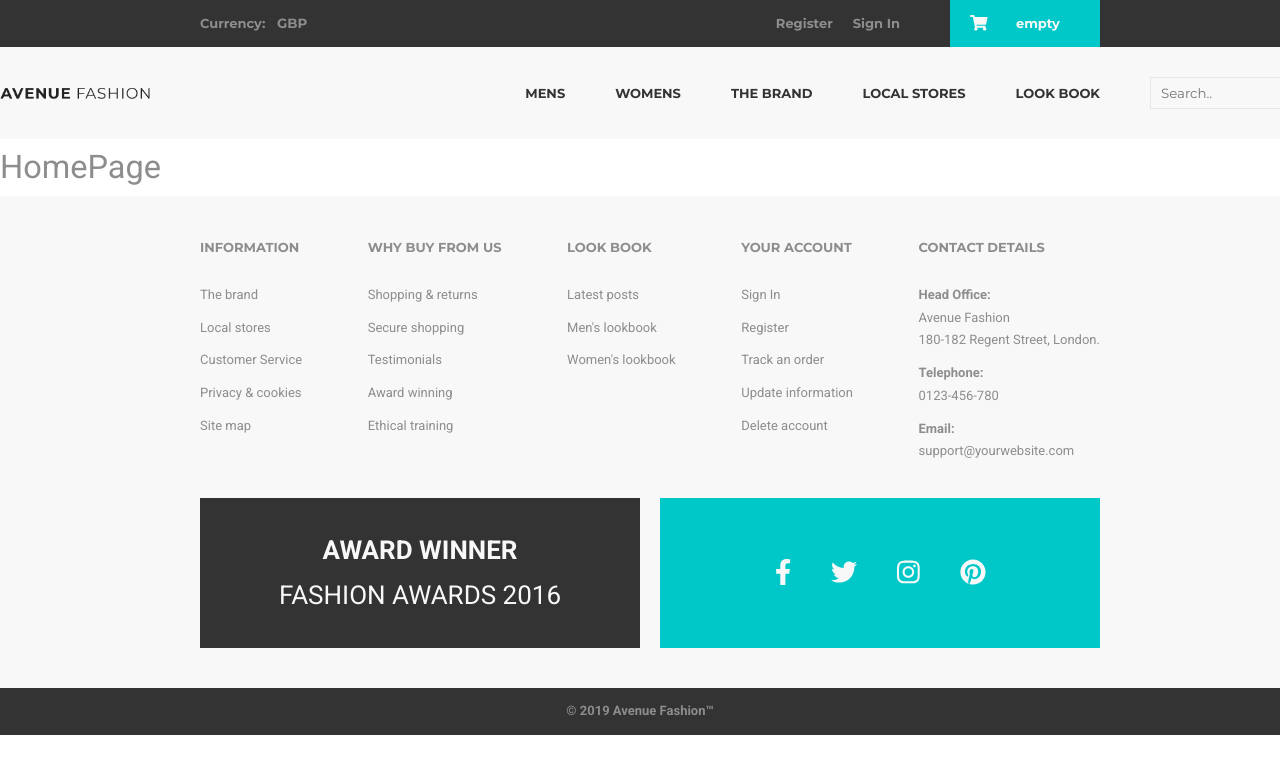
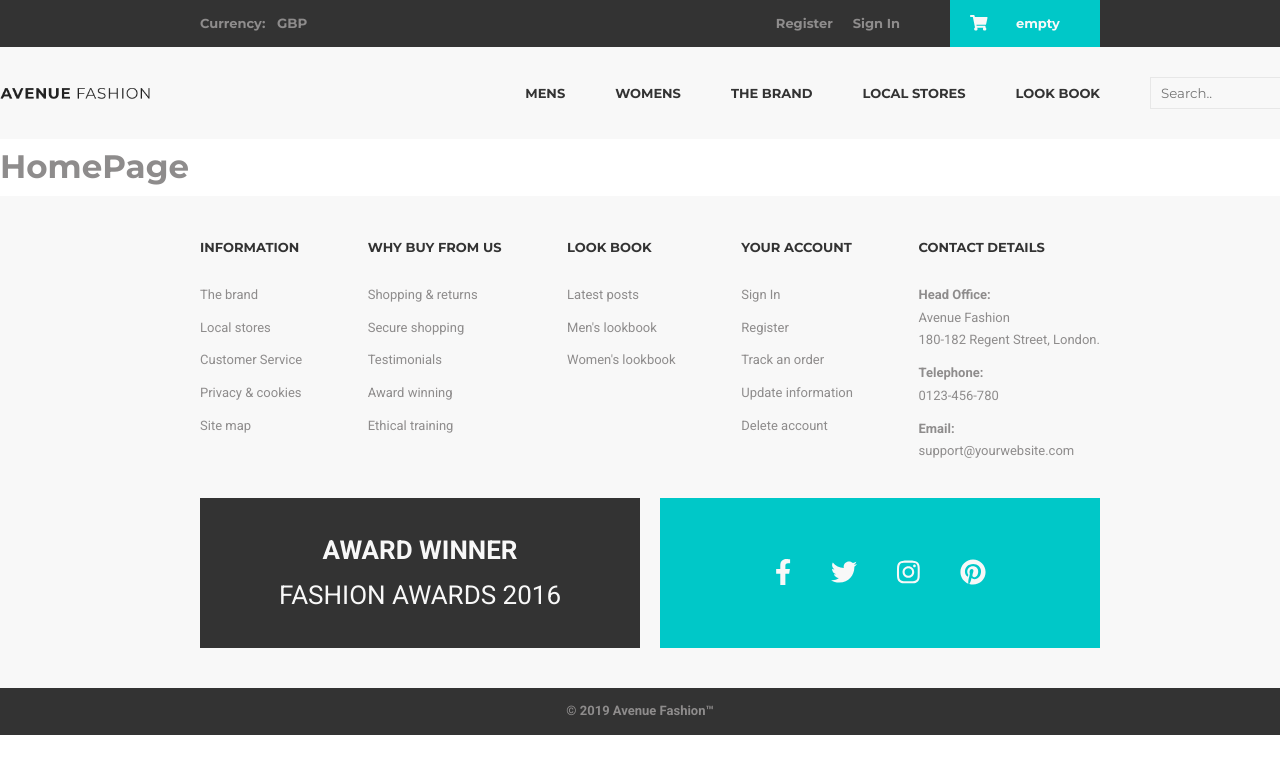
Before and after one commit to mari342e/mini-project-website, a Vue app: page / in a window 1280 px wide. Shown: the top 774 px of the page. Built offline with nearby package versions, Linux system fonts and the light colour scheme.

Commit message:
Updating heading styles

```diff
--- a/src/App.vue
+++ b/src/App.vue
@@ -56,17 +56,31 @@ a:hover {
 h1 {
   font-size: 2.5em;
   font-weight: normal;
+  font-family: 'Montserrat', sans-serif;
+  font-weight: 700;
 }
 
 h2 {
   font-size: 1.5em;
   font-weight: normal;
+  font-family: 'Montserrat', sans-serif;
+  font-weight: 700;
 }
 
 h3 {
-  font-size: 1.3em;
+  font-size: 1.2em;
   text-transform: uppercase;
-  padding-bottom: 20px;
+  font-family: 'Montserrat', sans-serif;
+  padding-bottom: 0px;
+  color: $dark-accent-color;
+}
+
+h4 {
+  font-size: 1em;
+  text-transform: uppercase;
+  font-family: 'Montserrat', sans-serif;
+  font-weight: 700;
+  padding-bottom: 0px;
 }
 
 .container {
```
